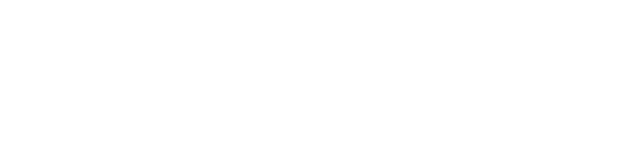
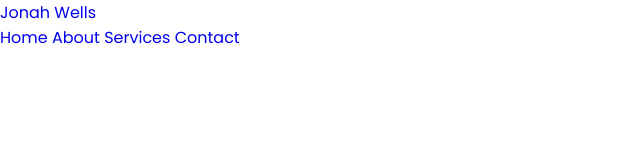
Before and after one commit to paulmatdonovan/personal-portfolio2, a plain HTML site: page index.html in a window 1280 px wide. Shown: the whole page, without its empty margins (0-640 px from the left). Drawn offline with nearby package versions, Linux system fonts and the light colour scheme.

Commit message:
added HTML

```diff
--- a/index.html
+++ b/index.html
@@ -4,11 +4,32 @@
 <head>
     <meta charset="UTF-8">
     <meta name="viewport" content="width=device-width, initial-scale=1.0">
-    <title>Document</title>
+    <title>Personal Portfolio</title>
+    <link rel="stylesheet" href="style.css">
+    <link href='https://unpkg.com/boxicons@2.1.4/css/boxicons.min.css' rel='stylesheet'>
+    <link rel="preconnect" href="https://fonts.googleapis.com">
+    <link rel="preconnect" href="https://fonts.gstatic.com" crossorigin>
+    <link
+        href="https://fonts.googleapis.com/css2?family=Poppins:ital,wght@0,100;0,200;0,300;0,400;0,500;0,600;0,700;0,800;0,900;1,100;1,200;1,300;1,400;1,500;1,600;1,700;1,800;1,900&display=swap"
+        rel="stylesheet">
 </head>
 
 <body>
+    <header class="header">
+        <a href="#home" class="logo">Jonah <span>Wells</span></a>
 
+        <nav class="navbar">
+            <a href="#home" class="active">Home</a>
+            <a href="#about">About</a>
+            <a href="#services">Services</a>
+            <a href="#contact">Contact</a>
+
+
+
+        </nav>
+    </header>
+
+    <script src="index.js"></script>
 </body>
 
 </html>
--- a/style.css
+++ b/style.css
@@ -0,0 +1,18 @@
+* {
+    margin: 0;
+    padding: 0;
+    box-sizing: border-box;
+    text-decoration: none;
+    border: none;
+    outline: none;
+    scroll-behavior: smooth;
+    font-family: "Poppins", sans-serif;
+
+}
+
+:root {
+    --bg-color: #111111;
+    --second-bg-color: white;
+    --text-color: white;
+    --main-color: #04fffb;
+}
```
Also changed, not shown: Colors.jpg (added).
